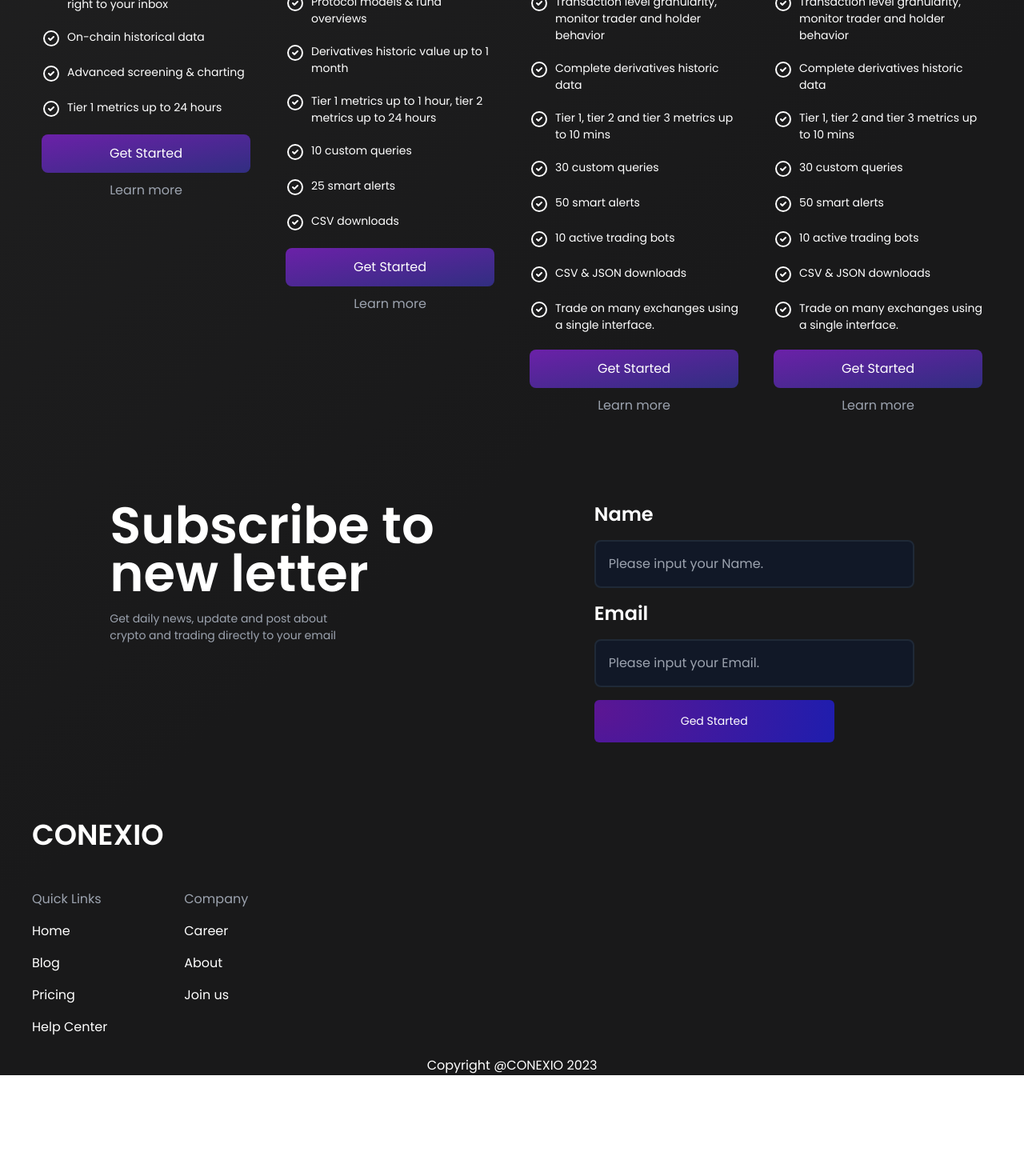
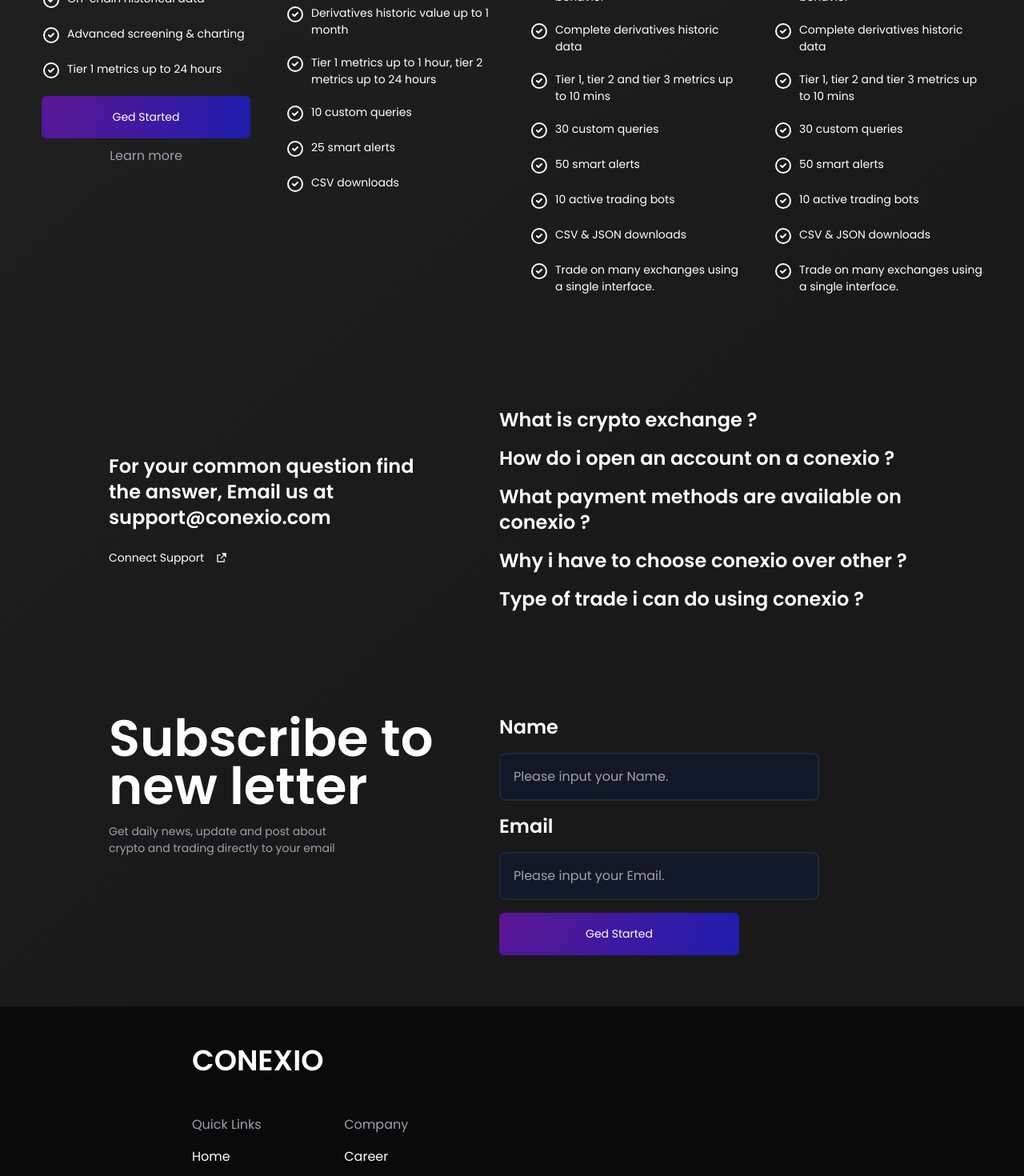
Before and after one commit to ericlazer/Frontend-react, a React (Create React App) app: page / in a window 1280 px wide. Shown: the part 3160-4630 px from the top of the page at 80% size. Before the commit the page ends 4504 px from the top, so only its background shows below. Built offline with nearby package versions, Linux system fonts and the light colour scheme; the HTML template or start-up script is replaced by a standard one.

Commit message:
Dashboard Desktop website Updated

```diff
--- a/src/components/Tables/CoinTable.jsx
+++ b/src/components/Tables/CoinTable.jsx
@@ -1,6 +1,5 @@
-import React, { useState, useMemo } from "react";
+import React, { useState } from "react";
 import { CoinTableHeader } from "../../config/TableHeaders";
-import { data } from "autoprefixer";
 
 // map table headers to object keys
 const columnMap = {
--- a/src/pages/dashboard/Footer/index.jsx
+++ b/src/pages/dashboard/Footer/index.jsx
@@ -3,24 +3,24 @@
 
 const Footer = () => {
   return (
-    <div>
-      <p className='text-4xl font-semibold text-white mt-24 mb-12'>CONEXIO</p>
-      <div className='flex gap-24'>
+    <div className='pb-8 mt-16'>
+      <div className='text-4xl font-semibold text-white pt-12'>CONEXIO</div>
+      <div className='flex gap-24 mt-12'>
         <div className='flex flex-col gap-4'>
           <p className='text-gray-400'>Quick Links</p>
-          <Link><p className='text-white'>Home</p></Link>
-          <Link><p className='text-white'>Blog</p></Link>
-          <Link><p className='text-white'>Pricing</p></Link>
-          <Link><p className='text-white'>Help Center</p></Link>
+          <Link><p className='text-white hover:opacity-[0.4] transition ease-in-out'>Home</p></Link>
+          <Link><p className='text-white hover:opacity-[0.4] transition ease-in-out'>Blog</p></Link>
+          <Link><p className='text-white hover:opacity-[0.4] transition ease-in-out'>Pricing</p></Link>
+          <Link><p className='text-white hover:opacity-[0.4] transition ease-in-out'>Help Center</p></Link>
         </div>
         <div className='flex flex-col gap-4'>
           <p className='text-gray-400'>Company</p>
-          <Link><p className='text-white'>Career</p></Link>
-          <Link><p className='text-white'>About</p></Link>
-          <Link><p className='text-white'>Join us</p></Link>
+          <Link><p className='text-white hover:opacity-[0.4] transition ease-in-out'>Career</p></Link>
+          <Link><p className='text-white hover:opacity-[0.4] transition ease-in-out'>About</p></Link>
+          <Link><p className='text-white hover:opacity-[0.4] transition ease-in-out'>Join us</p></Link>
         </div>
       </div>
-      <div className='mt-6 text-center text-white'>
+      <div className='mt-12 text-center text-white'>
         Copyright @CONEXIO 2023
       </div>
     </div>
--- a/src/pages/dashboard/Goal/index.jsx
+++ b/src/pages/dashboard/Goal/index.jsx
@@ -5,7 +5,7 @@
   return (
     <div className='mt-24'>
       <p className='font-semibold text-[67px] text-white ml-8'>OUR GOAL</p>
-      <div className='mt-24 grid grid-cols-4 gap-4'>
+      <div className='mt-12 grid grid-cols-4 gap-4'>
         <div className='rounded-[34px] border-2 border-gray-600 p-10 border-opacity-0 hover:border-opacity-100 text-white cursor-pointer transition ease-in-out'>
           <p className='text-2xl font-bold'>Education</p>
           <p className='mt-4 text-[14px]'>
--- a/src/pages/dashboard/Intro/index.jsx
+++ b/src/pages/dashboard/Intro/index.jsx
@@ -7,7 +7,7 @@
   return (
     <>
       <div className='flex justify-between'>
-        <img src={ Logo } className='sm:w-[250px] w-[130px]' alt="LOGO" />
+        <img src={ Logo } className='sm:w-[250px] w-[130px]' alt="Logo" />
         <div className='flex text-xl gap-0 sm:gap-10 text-white items-center'>
           <Link><div className='text-[14px] tracking-[.05em] text-gray-300 hover:text-white transition ease-in-out hidden sm:block'>HOW-TO</div></Link>
           <Link><div className='text-[14px] tracking-[.05em] text-gray-300 hover:text-white transition ease-in-out hidden sm:block'>CAREER</div></Link>
--- a/src/pages/dashboard/Plan/index.jsx
+++ b/src/pages/dashboard/Plan/index.jsx
@@ -11,6 +11,8 @@
     </div>
   );
 };
+
+const PlanButton = () => <div className='py-4 text-white rounded-md duration-300 transition cursor-pointer ease-in-out text-[14px] hover:opacity-[0.8] text-center' style={{background: 'radial-gradient(100% 341.37% at 0% 24.29%, #5C1693 0%, #201DAD 100%)'}}>Ged Started</div>
 
 const Plan = () => {
   return (
@@ -31,7 +33,7 @@
             <PlanDetail content="On-chain historical data" />
             <PlanDetail content="Advanced screening & charting" />
             <PlanDetail content="Tier 1 metrics up to 24 hours" />
-            <button className="text-gray-400 w-full py-3 transition ease-in-out text-white bg-gradient-to-br from-purple-800 to-indigo-900 hover:text-white hover:opacity-[0.9] rounded-lg">Get Started</button>
+            <PlanButton />
             <p className="text-gray-400 w-full text-center hover:text-white transition ease-in-out cursor-pointer mt-[-10px]">Learn more</p>
           </div>
         </div>
@@ -49,8 +51,8 @@
             <PlanDetail content="10 custom queries" />
             <PlanDetail content="25 smart alerts" />
             <PlanDetail content="CSV downloads" />
-            <button className="text-gray-400 w-full py-3 transition ease-in-out text-white bg-gradient-to-br from-purple-800 to-indigo-900 hover:text-white hover:opacity-[0.9] rounded-lg">Get Started</button>
-            <p className="text-gray-400 w-full text-center hover:text-white transition ease-in-out cursor-pointer mt-[-10px]">Learn more</p>
+            {/* <PlanButton />
+            <p className="text-gray-400 w-full text-center hover:text-white transition ease-in-out cursor-pointer mt-[-10px]">Learn more</p> */}
           </div>
         </div>
 
@@ -69,8 +71,8 @@
             <PlanDetail content="10 active trading bots" />
             <PlanDetail content="CSV & JSON downloads" />
             <PlanDetail content="Trade on many exchanges using a single interface." />
-            <button className="text-gray-400 w-full py-3 transition ease-in-out text-white bg-gradient-to-br from-purple-800 to-indigo-900 hover:text-white hover:opacity-[0.9] rounded-lg">Get Started</button>
-            <p className="text-gray-400 w-full text-center hover:text-white transition ease-in-out cursor-pointer mt-[-10px]">Learn more</p>
+            {/* <PlanButton />
+            <p className="text-gray-400 w-full text-center hover:text-white transition ease-in-out cursor-pointer mt-[-10px]">Learn more</p> */}
           </div>
         </div>
 
@@ -89,8 +91,8 @@
             <PlanDetail content="10 active trading bots" />
             <PlanDetail content="CSV & JSON downloads" />
             <PlanDetail content="Trade on many exchanges using a single interface." />
-            <button className="text-gray-400 w-full py-3 transition ease-in-out text-white bg-gradient-to-br from-purple-800 to-indigo-900 hover:text-white hover:opacity-[0.9] rounded-lg">Get Started</button>
-            <p className="text-gray-400 w-full text-center hover:text-white transition ease-in-out cursor-pointer mt-[-10px]">Learn more</p>
+            {/* <PlanButton />
+            <p className="text-gray-400 w-full text-center hover:text-white transition ease-in-out cursor-pointer mt-[-10px]">Learn more</p> */}
           </div>
         </div>
 
--- a/src/pages/dashboard/Question/index.jsx
+++ b/src/pages/dashboard/Question/index.jsx
@@ -0,0 +1,25 @@
+import React from 'react'
+import LinkIcon from '../../../assets/icon/LinkIcon.png'
+
+const Question = () => {
+  return (
+    <div className='flex justify-between mt-32 px-24 items-center'>
+      <div>
+        <p className="text-2xl font-semibold text-white">For your common question find <br /> the answer, Email us at <br/> support@conexio.com</p>
+        <div className='flex gap-4 mt-6 items-center text-[14px] hover:opacity-[0.5] transition ease-in-out cursor-pointer text-white'>
+          <p>Connect Support</p>
+          <img src={LinkIcon} alt="Link Icon" className='w-3 h-3' />
+        </div>
+      </div>
+      <div className='flex flex-col gap-4 text-white w-[520px]'>
+        <p className='text-2xl font-semibold'>What is crypto exchange ?</p>
+        <p className='text-2xl font-semibold'>How do i open an account on a conexio ?</p>
+        <p className='text-2xl font-semibold'>What payment methods are available on conexio ?</p>
+        <p className='text-2xl font-semibold'>Why i have to choose conexio over other ?</p>
+        <p className='text-2xl font-semibold'>Type of trade i can do using conexio ?</p>
+      </div>
+    </div>
+  )
+}
+
+export default Question
--- a/src/pages/dashboard/Subscribe/index.jsx
+++ b/src/pages/dashboard/Subscribe/index.jsx
@@ -2,12 +2,12 @@
 
 const Subscribe = () => {
   return (
-    <div className='flex justify-center gap-[200px] mt-24'>
+    <div className='flex justify-between mt-32 px-24'>
       <div>
         <p className="text-[64px] font-semibold leading-[60px] text-white">Subscribe to <br /> new letter</p>
         <p className="text-[14px] mt-4 text-gray-400">Get daily news, update and post about <br/> crypto and trading directly to your email</p>
       </div>
-      <div className='flex flex-col gap-4 text-white'>
+      <div className='flex flex-col gap-4 text-white w-[520px]'>
         <p className='text-2xl font-semibold'>Name</p>
         <input placeholder='Please input your Name.' className='bg-gray-900 outline-none border-2 border-gray-800 p-4 rounded-lg w-[400px]'/>
         <p className='text-2xl font-semibold'>Email</p>
--- a/src/pages/dashboard/index.jsx
+++ b/src/pages/dashboard/index.jsx
@@ -3,6 +3,7 @@
 import KnowMore from './KnowMore'
 import Goal from './Goal'
 import Plan from './Plan'
+import Question from './Question'
 import Subscribe from './Subscribe'
 import Footer from './Footer'
 
@@ -14,7 +15,10 @@
         <KnowMore />
         <Goal />
         <Plan />
+        <Question />
         <Subscribe />
+      </div>
+      <div className='px-[240px] bg-[#0A0A0A]'>
         <Footer />
       </div>
     </div>
```
